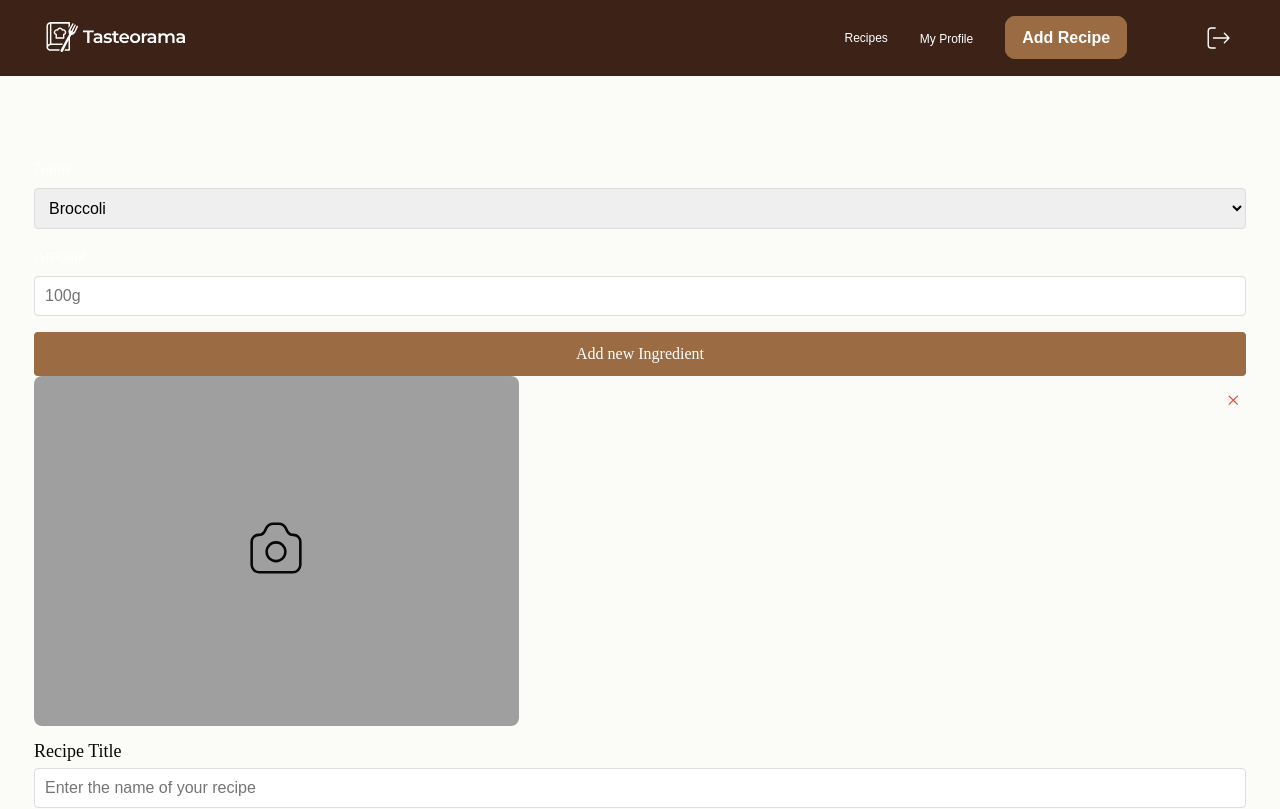
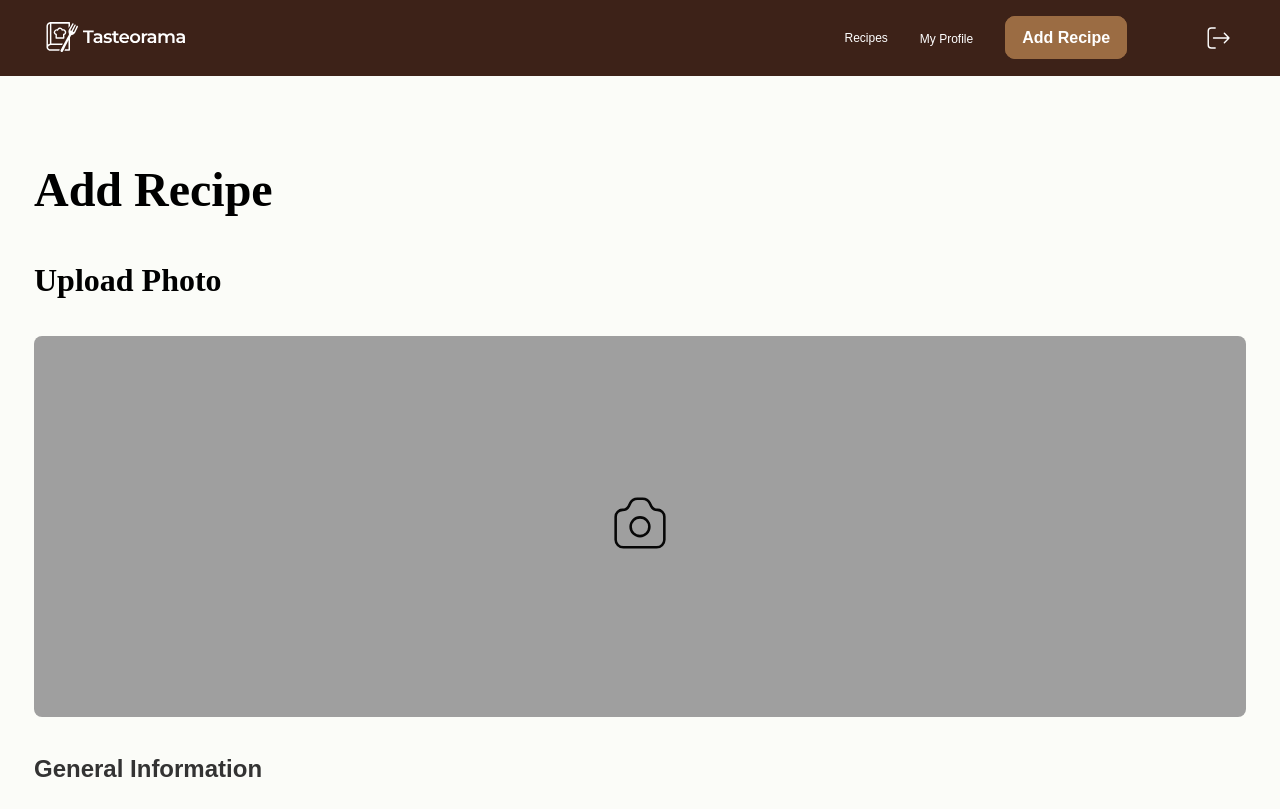
Before and after one commit to statsik/Tasteorama-front, a React (Vite) app: page /create in a window 1280 px wide. Shown: the top 809 px of the page. Built offline with nearby package versions, Linux system fonts and the light colour scheme.

Commit message:
Create-recepie-adapt-tab-comp-style

```diff
--- a/src/components/CreateRecepiesForm/CreateRecepiesForm.jsx
+++ b/src/components/CreateRecepiesForm/CreateRecepiesForm.jsx
@@ -76,8 +76,10 @@ const CreateRecepiesForm = () => {
 
         return (
           <Form className={css.form}>
-
-            <div
+            <div className={css["image-upload-container"]}>
+              <h2 className={css["form-title"]}>Add Recipe</h2>
+              <p className={css["form-upload"]}>Upload Photo</p>
+              <div
               className={css.imageUploadContainer}
               onClick={handleImageClick}
             >
@@ -107,7 +109,8 @@ const CreateRecepiesForm = () => {
             {touched.recipeImage && errors.recipeImage && (
               <div className={css.error}>{errors.recipeImage}</div>
             )}
-
+            </div>
+            <div className={css["main-create-section"]}>
             <h2 className={css.sectionTitle}>General Information</h2>
 
             <div className={css.inputGroup}>
@@ -194,14 +197,14 @@ const CreateRecepiesForm = () => {
             <h2 className={css.sectionTitle}>Ingredients</h2>
 
             <FieldArray name="ingredients">
-              {({ push, remove }) => {
+              {({ push }) => {
                 const ingredients = values.ingredients;
                 return (
                   <div>
                     {ingredients.length > 0 && ingredients.map((ingredient, index) => (
                       <div key={index} className={css.ingredientRow}>
                         <div className={css.inputGroupIngridients}>
-                          <label htmlFor={`ingredients.${index}.name`}>Name</label>
+                          <label className={css.inputIngridientsPart} htmlFor={`ingredients.${index}.name`}>Name</label>
                           <select
                             id={`ingredients.${index}.name`}
                             name={`ingredients.${index}.name`}
@@ -213,18 +216,10 @@ const CreateRecepiesForm = () => {
                             <option value="Salt">Salt</option>
                             <option value="Water">Water</option>
                           </select>
-                          <button
-                            type="button"
-                            onClick={() => remove(index)}
-                            className={css.removeIngredientBtn}
-                            title="Remove ingredient"
-                          >
-                            &times;
-                          </button>
                         </div>
 
                         <div className={css.inputGroupIngridients}>
-                          <label htmlFor={`ingredients.${index}.amount`}>Amount</label>
+                          <label className={css.inputIngridientsPart} htmlFor={`ingredients.${index}.amount`}>Amount</label>
                           <input
                             id={`ingredients.${index}.amount`}
                             name={`ingredients.${index}.amount`}
@@ -251,7 +246,6 @@ const CreateRecepiesForm = () => {
 
             <h2 className={css.sectionTitle}>Instructions</h2>
             <div className={css.inputGroup}>
-              <label htmlFor="instructions">Instructions</label>
               <textarea
                 id="instructions"
                 name="instructions"
@@ -272,8 +266,9 @@ const CreateRecepiesForm = () => {
             >
               Publish Recipe
             </button>
+          </div>
+          </Form>
 
-          </Form>
         );
       }}
     </Formik>
--- a/src/components/CreateRecepiesForm/CreateRecepiesForm.module.css
+++ b/src/components/CreateRecepiesForm/CreateRecepiesForm.module.css
@@ -3,6 +3,25 @@
     flex-direction: column;
     padding: 48px 0;
     border-radius: 8px;
+}
+
+.form-title{
+    font-family: 'Montserrat';
+    font-weight: 600;
+    font-style: 'SemiBold';
+    font-size: 48px;
+    line-height: 110.00000000000001%;
+    letter-spacing: 0%;
+    vertical-align: middle;
+    color:rgba(0, 0, 0, 1);
+}
+
+.form-upload{
+    font-family: 'Montserrat';
+    font-weight: 600;
+    font-style: 'SemiBold';
+    font-size: 32px;
+    color: rgba(0, 0, 0, 1);;
 }
 
 .icon-camera {
@@ -116,10 +135,7 @@
 }
 
 .removeIngredientBtn {
-    position: absolute;
-    top: 50%;
     right: 10px;
-    transform: translateY(-50%);
     background: none;
     border: none;
     color: #f44336;
@@ -139,6 +155,13 @@
     line-height: 100%;
     vertical-align: middle;
     color: rgba(0, 0, 0, 1);
+}
+.inputIngridientsPart{
+    font-family: 'Montserrat';
+    font-weight: 400;
+    font-style: 'Regular';
+    font-size: 18px;
+    color:rgba(0, 0, 0, 1);
 }
 .addButton {
     background-color: rgba(155, 108, 67, 1);
@@ -176,37 +199,26 @@
     margin-top: 4px;
 }
 
-@media (min-width: 768px) {
-    .imageUploadContainer {
-        width: 40%;
-        height: 350px;
-        order: 1;
+@media only screen and (min-width: 1440px) {
+    .form{
+        display: flex;
+        flex-direction: row;
+        gap: 24px;
+        align-items: flex-start;
     }
-
-    .sectionTitle {
-        width: 100%;
-        order: 3;
+    .form-upload{
+        font-family: 'Montserrat';
+        font-weight: 600;
+        font-size: 32px;
     }
-
-    .inputGroup, .rowGroup {
+    .imageUploadContainer{
+        width: 391px;
+        height: 374px;
+    }
+    .image-upload-container{
         order: 2;
     }
-
-    .sectionTitle:nth-of-type(2), .inputGroup:nth-of-type(2), .inputGroup:nth-of-type(3), .rowGroup:nth-of-type(1) {
-        order: 2;
-    }
-
-    .sectionTitle:nth-of-type(3) {
-        order: 4;
-        margin-top: 20px;
-    }
-
-    .ingredientRow, .inputGroup:last-of-type, .submitButton {
+    .main-create-section{
         width: 100%;
-        order: 5;
-    }
-
-    .submitButton {
-        margin-top: 20px;
     }
 }
```
